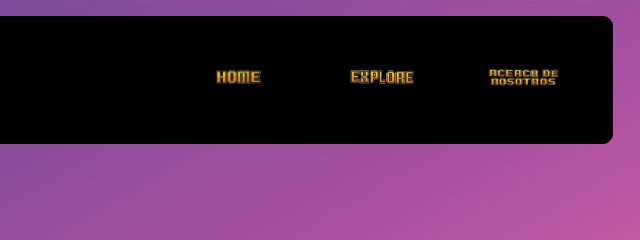
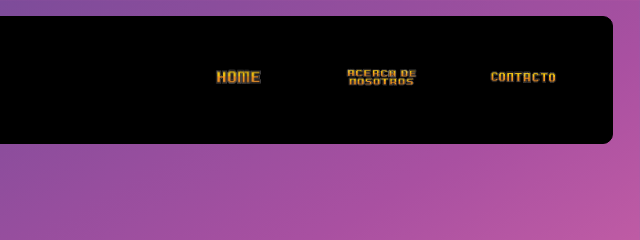
Before and after one commit to CoderLotl/Codo-a-Codo---com-23516, a plain HTML site: page html/contacto.html in a window 1280 px wide. Shown: the top 240 px of the page, 640-1280 px from the left. Drawn offline with Linux system fonts and the light colour scheme.

Commit message:
CoderLotl: trabajando en contacto.html

```diff
--- a/html/contacto.html
+++ b/html/contacto.html
@@ -16,20 +16,19 @@
               <img id="logo" src="../images/Logo1UP2.jpeg" alt="logo de la marca :D">
           </a>
           <ul>
-
               <!--Home-->
-            <li><a href="/index.html"><img class="nav-li-img" src="../images/HOME.jpg" alt="Home">       </a></li>
-
-            <!-- Explorar-->
-            <li><a href="/html/explorar.html"><img class="nav-li-img" src="../images/EXPLORE.jpg" alt="Explorar"  ></a></li>
+              <li><a href="/index.html"><img class="nav-li-img" src="../images/HOME.jpg" alt="Home"> </a></li>
 
               <!--Acerca de Nosotros-->
-            <li><a href="/html/acerca.html"><img class="nav-li-img" src="../images/ACERCA DE NOSOTROS.jpg" alt="Acerca de Nosotros" ></a></li>
+              <li><a href="/html/acerca.html"><img class="nav-li-img" src="../images/ACERCA DE NOSOTROS.jpg"
+                          alt="Acerca de Nosotros"></a></li>
 
+              <!--Contacto-->
+              <li><a href="/html/contacto.html"> <img class="nav-li-img" src="../images/CONTACTO.jpg"
+                          alt="Contacto"></a></li>
           </ul>
       </nav>
     </header>
-
       <main>
         <div class="neon-border" id="formSection">
             <h2>Contacto</h2>
```
Lines whose indentation alone changed are shown as unchanged.
